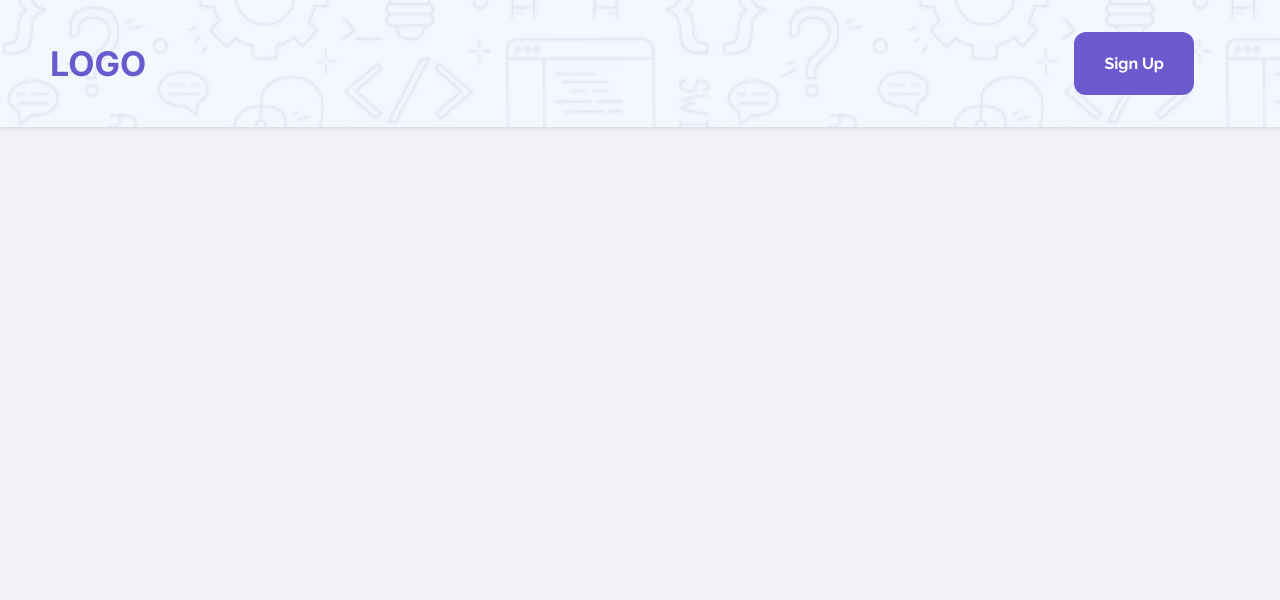
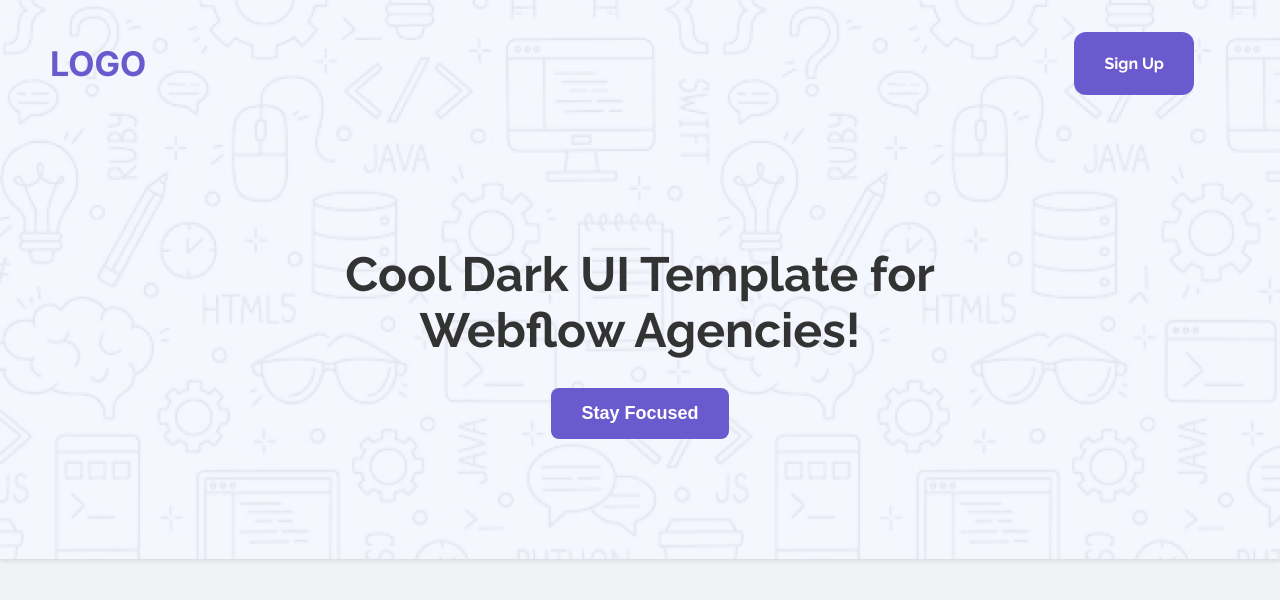
Before and after one commit to Farzanayesmin21/Assignment-01, a plain HTML site: page index.html in a window 1280 px wide. Drawn offline with Linux system fonts and the light colour scheme.

Commit message:
added a banner section

```diff
--- a/index.html
+++ b/index.html
@@ -20,3 +20,12 @@
             <h1 class="logo inter-noemal">LOGO</h1>
             <button class="signup-button raleway-normal button1">Sign Up</button>
         </div>
+
+   <!-- Banner section -->
+
+        <section class="hero-section raleway-normal">
+            <h1>Cool Dark UI Template for<br>Webflow Agencies!</h1>
+            <button class="primary-button button1">Stay Focused</button>
+        </section>
+    </header>
+    <main>
--- a/style.css
+++ b/style.css
@@ -68,3 +68,21 @@ body {
     font-weight: bold;
     padding: 12px 30px;
 }
+
+/* Banner section */
+.hero-section {
+
+    color: #333;
+    text-align: center;
+    padding: 100px 20px;
+
+    background-size: cover;
+    background-position: center;
+}
+.hero-section h1 {
+    font-size: 48px;
+    margin-bottom: 30px;
+    max-width: 800px;
+    margin-left: auto;
+    margin-right: auto;
+}
```
